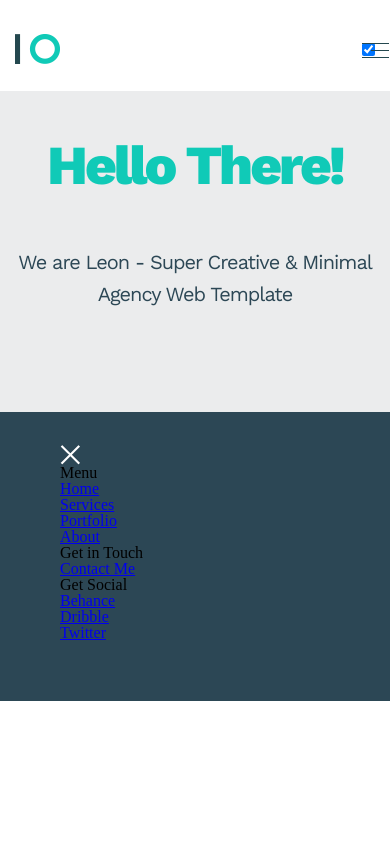
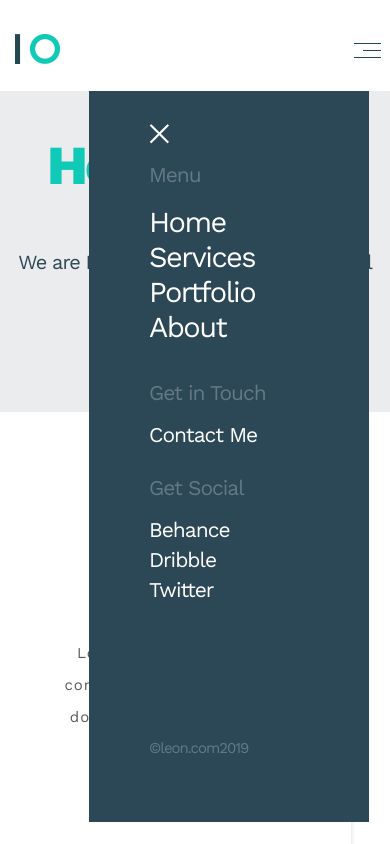
Before and after one commit to Dmitriy2020-altair/Test_Drum-n-Code, a website: page app/index.html in a window 390 px wide. Both pictures are taken after a click on the checkbox 368 px from the left and 49 px from the top of the page. Shown: the top 844 px of the page. Drawn offline with Linux system fonts and the light colour scheme.

Commit message:
dropdown menu have been added to project

```diff
--- a/app/index.html
+++ b/app/index.html
@@ -16,8 +16,47 @@
 							<img class="logo__icon" src="./img/Logo.png" alt="picture of logo">
 						</a>
 					</div>
-					<div class="menu">
-						<input class="menu__burger" type="checkbox" id="toggle-button" href="#"></input>
+					<div class="menu-burger">
+						<input class="menu-burger__fake" type="checkbox" id="toggle-button" href="#"></input>
+						<section class="dropdown-menu dropdown-menu--positioned">
+							<div class="dropdown-menu__inner">
+								<label class="closing-button__inner" for="toggle-button">
+									<div class="dropdown-menu__closing-button"></div>
+								</label>
+								<section class="menu">
+									<div class="menu__inner">
+										<h2 class="menu__title">Menu</h2>
+										<ul class="menu__list">
+											<li class="menu__list-items"><a class="menu__link" href="#">Home</a></li>
+											<li class="menu__list-items"><a class="menu__link" href="#">Services</a></li>
+											<li class="menu__list-items"><a class="menu__link" href="#">Portfolio</a></li>
+											<li class="menu__list-items"><a class="menu__link" href="#">About</a></li>
+										</ul>
+									</div>
+								</section>
+								<section class="get-in-touch">
+									<div class="get-in-touch__inner">
+										<h2 class="get-in-touch__title">Get in Touch</h2>
+										<ul class="get-in-touch__list">
+											<li class="get-in-touch__list-items"><a class="get-in-touch__link" href="#">Contact Me</a></li>
+									</div>
+								</section>
+								<section class="get-social">
+									<div class="get-social__inner">
+										<h2 class="get-social__title">Get Social</h2>
+										<ul class="get-social__list">
+											<li class="get-social__list-items"><a class="get-social__link" href="#">Behance</a></li>
+											<li class="get-social__list-items"><a class="get-social__link" href="#">Dribble</a></li>
+											<li class="get-social__list-items"><a class="get-social__link" href="#">Twitter</a></li>
+										</ul>
+									</div>
+								</section>
+								<footer class="dropdown-menu-footer">
+									<div class="dropdown-menu-footer__inner">©<a class="dropdown-menu-footer__link"  href="#">leon.com</a>2019
+									</div>
+								</footer>
+							</div>
+						</section>
 					</div>
 				</div>
 			</div>
@@ -34,36 +73,7 @@
 			</div>
 		</div>
 	</header>
-	<section class="dropdown-menu ">
-		<div class="dropdown-menu__inner">
-			<label for="toggle-button">
-				<div class="dropdown-menu__closing-button"></div>
-			</label>
-			<section class="block-menu">
-				<h2 class="block-menu__title">Menu</h2>
-				<ul class="block-menu__list">
-					<li class="block-menu__list-items"><a class="block-menu__link" href="#">Home</a></li>
-					<li class="block-menu__list-items"><a class="block-menu__link" href="#">Services</a></li>
-					<li class="block-menu__list-items"><a class="block-menu__link" href="#">Portfolio</a></li>
-					<li class="block-menu__list-items"><a class="block-menu__link" href="#">About</a></li>
-				</ul>
-			</section>
-			<section class="block-get-in-touch">
-				<h2 class="block-get-in-touch__title">Get in Touch</h2>
-				<ul class="block-get-in-touch__list">
-					<li class="block-get-in-touch__list-items"><a class="block-get-in-touch__link" href="#">Contact Me</a></li>
-			</section>
-			<section class="block-get-social">
-				<h2 class="block-get-social__title">Get Social</h2>
-				<ul class="block-get-social__list">
-					<li class="block-get-social__list-items"><a class="block-get-social__link" href="#">Behance</a></li>
-					<li class="block-get-social__list-items"><a class="block-get-social__link" href="#">Dribble</a></li>
-					<li class="block-get-social__list-items"><a class="block-get-social__link" href="#">Twitter</a></li>
-				</ul>
-			</section>
-		</div>
-	</section>
-	<!-- <main class="main">
+	<main class="main">
 		<section class="introduction-cards">
 			<div class="introduction-cards__wrapper">
 				<div class="introduction-card__item">
@@ -224,6 +234,6 @@
 				</div>
 			</div>
 		</section>
-	</footer> -->
+	</footer>
 </body>
 </html>
--- a/app/scss/dropdown_menu.scss
+++ b/app/scss/dropdown_menu.scss
@@ -1,7 +1,6 @@
 .dropdown-menu {
 	background-color: $text-subtitle-primary-color;
-	max-width: 425px;
-	max-height: 970px;
+	min-width: 430px;
 }
 
 .dropdown-menu__inner {
@@ -9,25 +8,86 @@
 	padding: 33px 60px 60px 60px;
 }
 
-
 .dropdown-menu__closing-button {
 	width: 20px;
 	height: 20px;
 	background: url(../img/Close_Icon.png);
+	margin-bottom: 15px;
+	cursor: pointer;
 }
 
-.block-menu { }
-.block-menu__title { }
-.block-menu__list { }
-.block-menu__list-items { }
-.block-menu__link { }
-.block-get-in-touch { }
-.block-get-in-touch__title { }
-.block-get-in-touch__list { }
-.block-get-in-touch__list-items { }
-.block-get-in-touch__link { }
-.block-get-social { }
-.block-get-social__title { }
-.block-get-social__list { }
-.block-get-social__list-items { }
-.block-get-social__link { }
+.menu__title {
+	@extend %dropdown-menu-title;
+	margin-bottom: 13px;
+}
+
+.menu__link {
+	@extend %dropdown-menu-main-link;
+}
+
+.get-in-touch__title {
+	@extend %dropdown-menu-title;
+	margin: 30px 0 10px;
+}
+
+.get-in-touch__link {
+	@extend %dropdown-menu-secondary-link;
+}
+
+.get-social__title {
+	@extend %dropdown-menu-title;
+	margin: 20px 0 10px 0;
+}
+
+.get-social__link {
+	@extend %dropdown-menu-secondary-link;
+}
+
+.dropdown-menu-footer__inner {
+	color: $text-dropdown-menu-title;
+	font-family: $font-family-primary;
+	font-size: 15px;
+	line-height: 25px;
+	letter-spacing: -1px;
+	margin-top: 430px;
+}
+
+.dropdown-menu-footer__link {
+	color: $text-dropdown-menu-title;
+	text-decoration: none;
+	&:hover {
+		color: $text-title-colored;
+	}
+}
+
+.dropdown-menu--positioned {
+	display: none;
+	position: absolute;
+	top: 57px;
+	left: -370px;
+}
+
+#toggle-button:checked ~ .dropdown-menu--positioned {
+	display: block;
+}
+
+@media(max-width: 767px) {
+	.dropdown-menu {
+		background-color: $text-subtitle-primary-color;
+		min-width: 280px;
+	}
+
+	.dropdown-menu__inner {
+		max-width: 430px;
+		padding: 33px 60px 60px 60px;
+	}
+
+	.dropdown-menu-footer__inner {
+		margin-top: 130px;
+	}
+
+	.dropdown-menu--positioned {
+		left: -265px;
+	}
+
+}
--- a/app/scss/style.scss
+++ b/app/scss/style.scss
@@ -1,8 +1,8 @@
 @import "./reset.scss";
 @import "./fonts.scss";
 @import "./variables.scss";
+@import "./templates.scss";
 @import "./dropdown_menu.scss";
-@import "./templates.scss";
 
 body {
 	box-sizing: border-box;
@@ -27,16 +27,21 @@ body {
 	height: 30px;
 }
 
-.menu__burger {
+.menu-burger {
+	position: relative;
+}
+
+.menu-burger__fake {
 	margin: 9px 105px 0 0;
 	position: relative;
 	outline: none;
+	cursor: pointer;
 	&::after {
 		content: "";
 		display: block;
 		width: 27px;
 		height: 15px;
-		// background-color: $background-primary-color;
+		background-color: $background-primary-color;
 		background-image: url(../img/burger_menu.png);
 		background-repeat: no-repeat;
 		background-size: cover;
@@ -84,8 +89,8 @@ body {
 	.header__top-inner {
 		justify-content: space-between;
 	}
-	.menu__burger {
-		margin: 9px 15px 0 0;
+	.menu-burger__fake {
+		margin: 9px 23px 0 0;
 	}
 	.logo__link {
 		margin-left: 15px;
@@ -194,7 +199,9 @@ body {
 	font-size: 162px;
 	line-height: 195px;
 	letter-spacing: -8px;
+	margin-top: 45px;
 }
+
 .services__description {
 	color: $text-description-primary-color;
 	font-family: $font-family-primary;
@@ -202,6 +209,7 @@ body {
 	letter-spacing: -1px;
 	margin-top: -70px;
 }
+
 .services-cards__inner {
 	display: flex;
 	flex-wrap: wrap;
--- a/app/scss/templates.scss
+++ b/app/scss/templates.scss
@@ -1,16 +1,35 @@
-%dropdown-menu-main-title {
-	color: $text-title-colored;
+%dropdown-menu-main-link {
+	color: $background-primary-color;
 	font-family: $font-family-primary;
 	font-size: 29px;
 	line-height: 35px;
 	letter-spacing: -1.5px;
+	text-decoration: none;
+	&:hover {
+		color: $text-title-colored;
+		transition: 0.3s ease;
+	}
 }
 
-%dropdown-menu-secondary-title {
+%dropdown-menu-secondary-link {
 	color: $background-primary-color;
 	font-family: $font-family-primary;
 	font-size: 21px;
-	font-weight: 400;
+	line-height: 30px;
+	letter-spacing: -1px;
+	text-decoration: none;
+
+	&:hover {
+		color: $text-title-colored;
+		transition: 0.3s ease;
+	}
+}
+
+%dropdown-menu-title {
+	color: $text-dropdown-menu-title;
+	font-family: $font-family-primary;
+	font-size: 21px;
 	line-height: 35px;
 	letter-spacing: -1px;
+	text-decoration: none;
 }
--- a/app/scss/variables.scss
+++ b/app/scss/variables.scss
@@ -5,6 +5,7 @@ $text-description-primary-color: #575757;
 $text-description-secondary-color: #4d4c4c;
 $text-title-section-primary-color: #f6f6f6;
 $text-title-section-secondary-color: #ebeced;
+$text-dropdown-menu-title:#637988;
 $background-primary-color: #ffff;
 $background-secondary-color: #fafafa;
 $font-family-primary: 'Work Sans', sans-serif;
```
Also changed, not shown: app/css/style.min.css.
